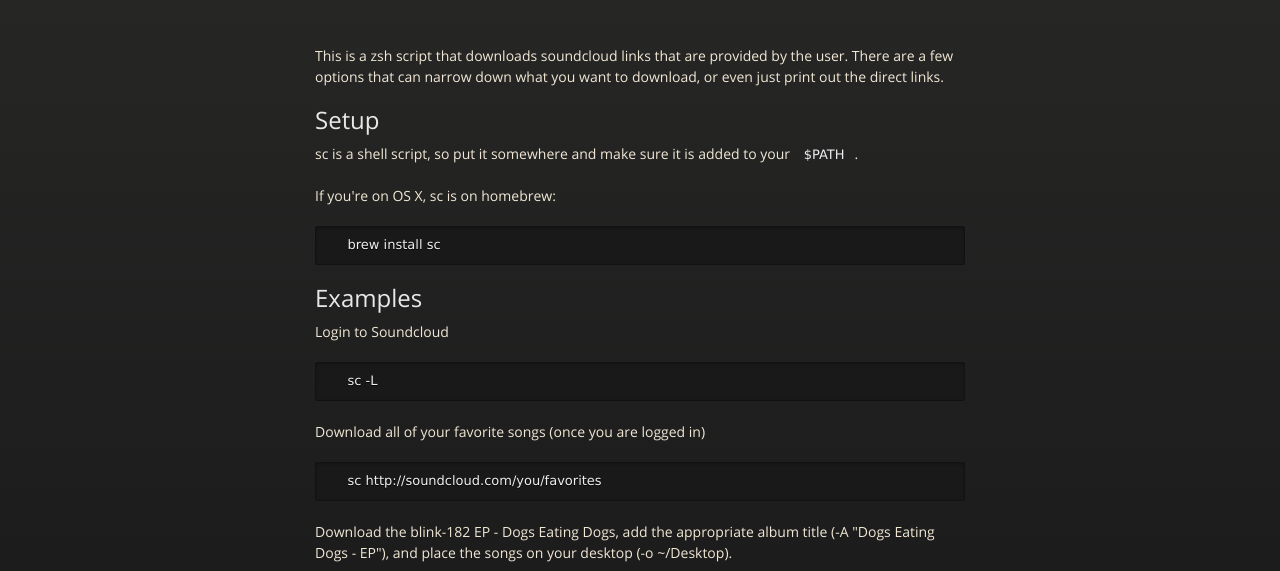
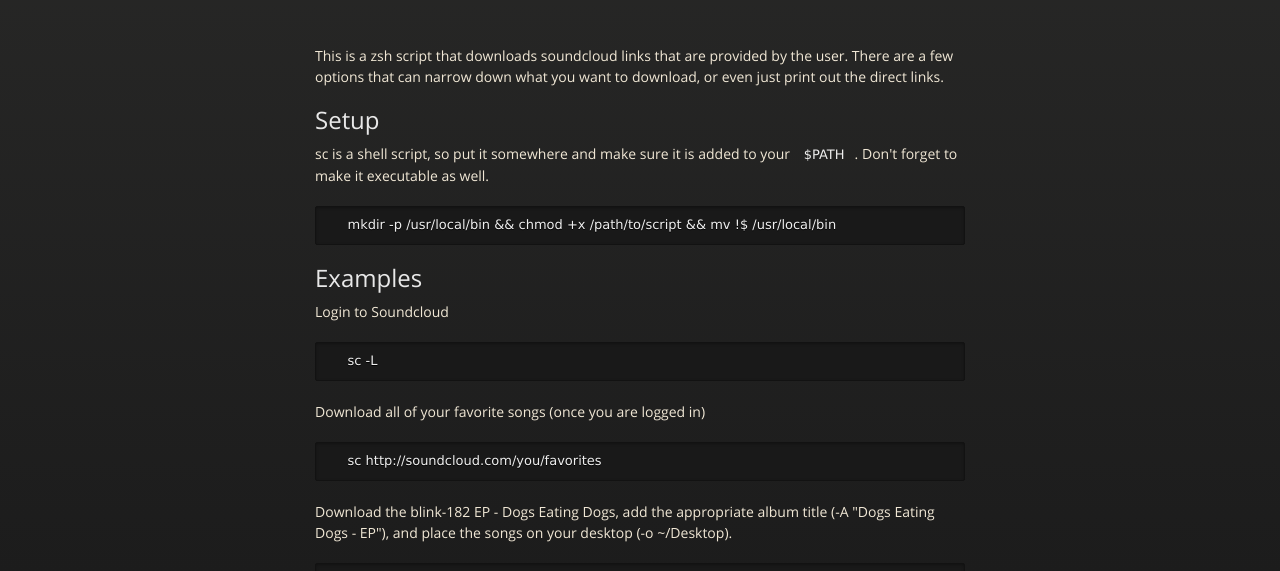
Before and after one commit to shillshocked/soundcloud-dl-1, a plain HTML site: page index.html in a window 1280 px wide. Shown: the part 226-797 px from the top of the page. Drawn offline with nearby package versions, Linux system fonts and the light colour scheme.

```diff
--- a/index.html
+++ b/index.html
@@ -42,11 +42,9 @@
 
 <h2>Setup</h2>
 
-<p>sc is a shell script, so put it somewhere and make sure it is added to your <code>$PATH</code>. </p>
+<p>sc is a shell script, so put it somewhere and make sure it is added to your <code>$PATH</code>. Don't forget to make it executable as well.</p>
 
-<p>If you're on OS X, sc is on homebrew:</p>
-
-<pre><code>    brew install sc
+<pre><code>    mkdir -p /usr/local/bin &amp;&amp; chmod +x /path/to/script &amp;&amp; mv !$ /usr/local/bin
 </code></pre>
 
 <h2>Examples</h2>
```
Also changed, not shown: params.json (+1 -1 lines).
